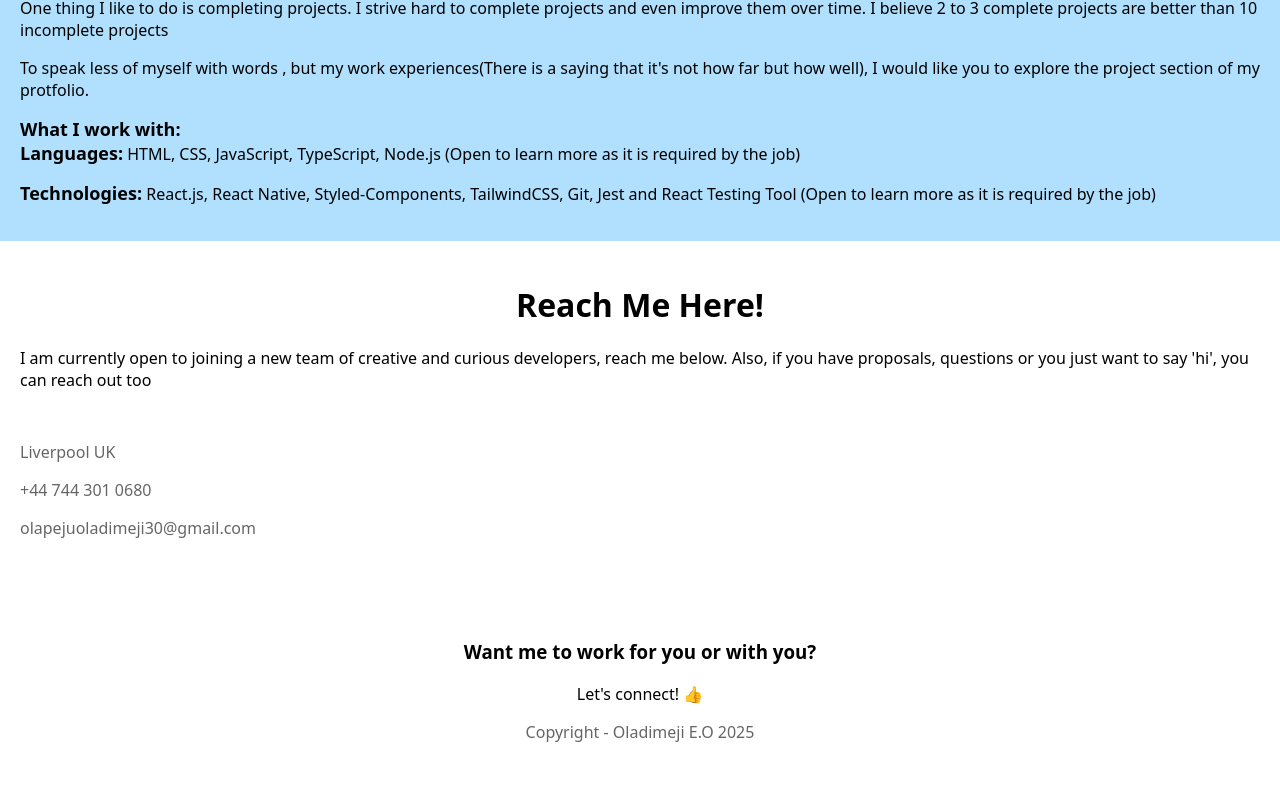
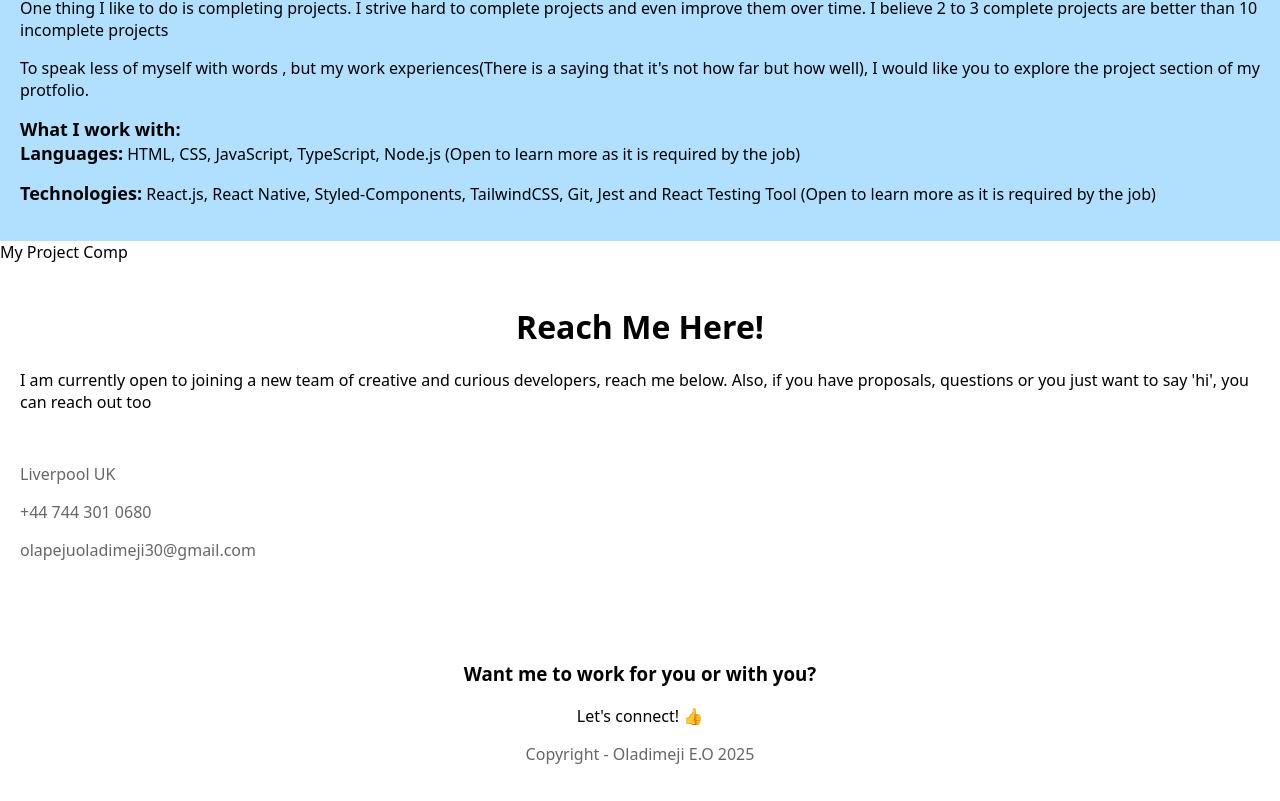
Before and after one commit to Hollyd29/MyPortfolio, a React (Vite) app: page / in a window 1280 px wide. Shown: the part 1262-2063 px from the top of the page. Before the commit the page ends 2041 px from the top, so only its background shows below. Built offline with nearby package versions, Linux system fonts and the light colour scheme.

Commit message:
project comp added to app

```diff
--- a/src/App.tsx
+++ b/src/App.tsx
@@ -1,6 +1,7 @@
 import "./App.css";
 import ContactMeComp from "./component/ContactMecomp";
 import HeaderComp from "./component/Headercomp";
+import MyProjectComp from "./component/MyProjectComp";
 
 import MyStoryComp from "./component/MyStorycomp";
 import Profilecomp from "./component/Profilecomp";
@@ -11,6 +12,7 @@ function App() {
       <HeaderComp />
       <Profilecomp />
       <MyStoryComp />
+      <MyProjectComp />
       <ContactMeComp />
     </div>
   );
```
